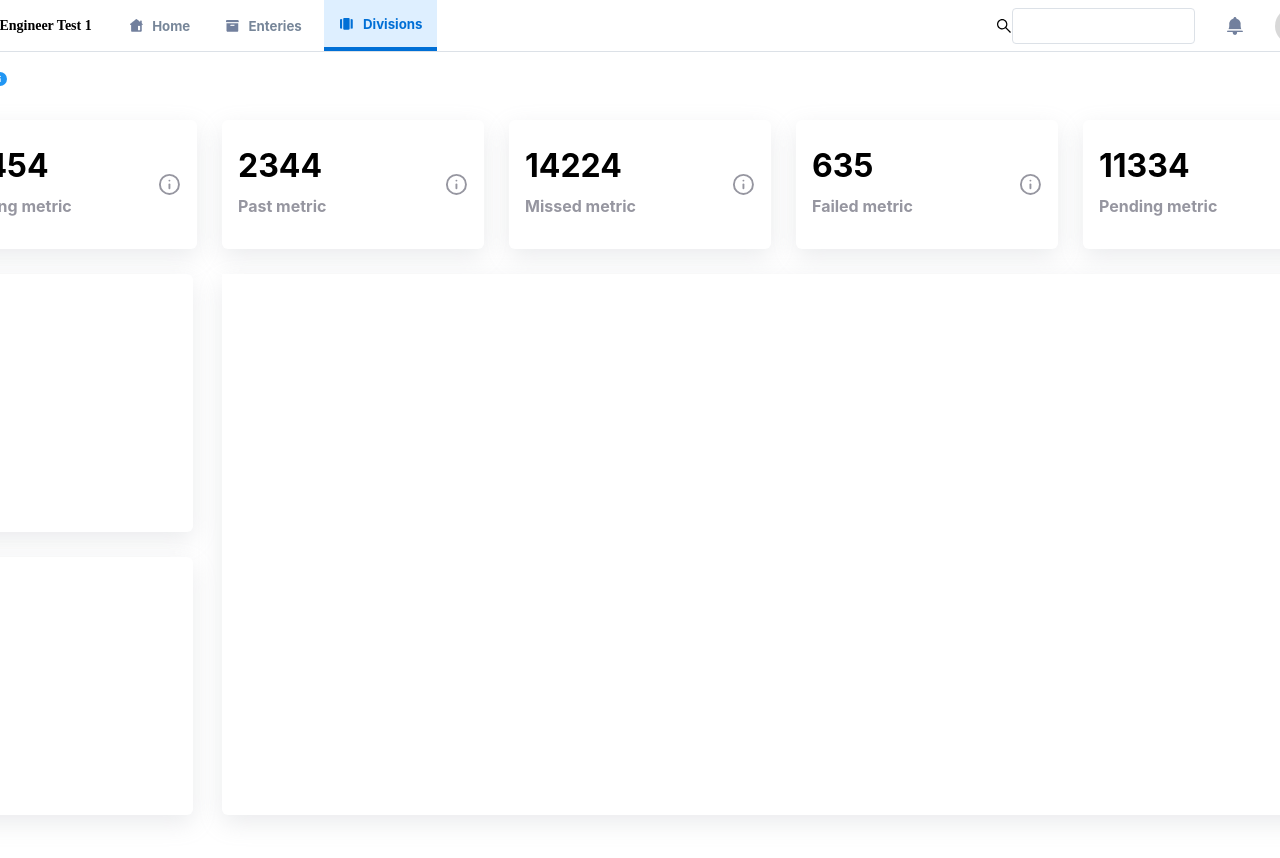
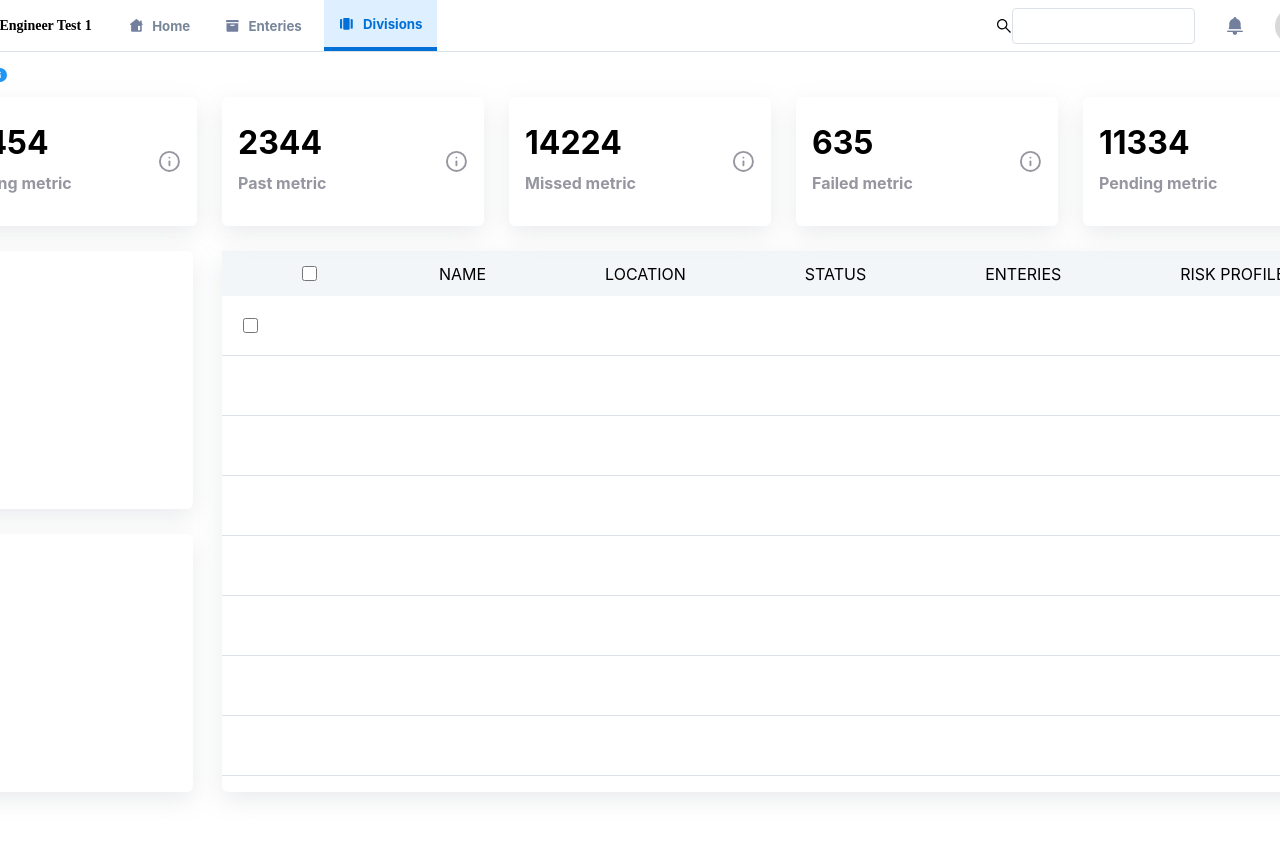
Before and after one commit to Bondesvick/Fe-Engineer, a React (Create React App) app: page / in a window 1280 px wide. Shown: the top 858 px of the page. Built offline with nearby package versions, Linux system fonts and the light colour scheme.

Commit message:
added list ite component items

```diff
--- a/src/Components/ListArea.jsx
+++ b/src/Components/ListArea.jsx
@@ -7,20 +7,100 @@ const Main = styled.div`
     height: 100%;
     box-shadow: rgba(149, 157, 165, 0.2) 0px 8px 24px;
     border-radius: 0 0 6px 6px;
-    display: flex;
-    flex-direction: column;
-    position: relative;
-    justify-content: space-around;
+    overflow-y: hidden;
 
     grid-column-start: 2;
     grid-column-end: 6;
     grid-row-start: 2;
     grid-row-end: 6;
+
+
 `
+
+const Top = styled.div`
+    width: 100%;
+    height: 45px;
+    background-color: #F3F6F9;
+    display: flex;
+    align-items: center;
+    justify-content: space-around;
+
+    .chkbx{
+        height: 15px;
+        width: 15px;
+        border: 5px solid #9F9F9F;
+        margin-left: 20.5px;
+    }
+
+`
+
+const Content = styled.div`
+    overflow-y: auto;
+    width: 100%;
+    height: 100%;
+
+    /* scrollbar,
+    scrollbar-thumb {
+        width: 26px;
+        border-radius: 13px;
+        background-clip: padding-box;
+        border: 10px solid transparent;
+    }  */
+`
+
+const ListItem = styled.div`
+    height: 60px;
+    width: 100%;
+    border-bottom: 1px solid #DCE1E7;
+    display: flex;
+    align-items: center;
+
+    .chkbx{
+        height: 15px;
+        width: 15px;
+        border: 5px solid #9F9F9F;
+        margin-left: 20.5px;
+    }
+
+`
+
+function HeadItem({val}){
+    return(<div>
+        <p>{val}</p>
+    </div>)
+}
 
 export default function ListArea() {
     return (
         <Main>
+            <Top>
+                <input className="chkbx" type="checkbox"/>
+                <HeadItem val="NAME"/>
+                <HeadItem val="LOCATION"/>
+                <HeadItem val="STATUS"/>
+                <HeadItem val="ENTERIES"/>
+                <HeadItem val="RISK PROFILE"/>
+            </Top>
+            <Content>
+                <ListItem>
+                    <input className="chkbx" type="checkbox"/>
+                </ListItem>
+                <ListItem/>
+                <ListItem/>
+                <ListItem/>
+                <ListItem/>
+                <ListItem/>
+                <ListItem/>
+                <ListItem/>
+                <ListItem/>
+                <ListItem/>
+                <ListItem/>
+                <ListItem/>
+                <ListItem/>
+                <ListItem/>
+                <ListItem/>
+            </Content>
+
 
         </Main>
     )
--- a/src/Views/Home.jsx
+++ b/src/Views/Home.jsx
@@ -8,29 +8,28 @@ import ListArea from "./../Components/ListArea"
 import History from "./../Components/History"
 
 const MainBody = styled.div`
-        height: 300px;
         background-color: #EDF6FF;
         display: flex;
         align-items: center;
         justify-content: flex-start;
         flex-direction: column;
-        height: 100vh;
+        height: 100%;
 `
 
 const Content =  styled.div`
     width: 1440px;;
-    min-height: 840px;
+    min-height: 800px;
     background-color: #fff;
 
     .flag{
-        height: 53px;
+        height: 45px;
         width: 100%;
         display: flex;
         align-items: center;
         padding-left: 33px;
     }
 
-    .girdarea{
+    .gridarea{
         display: grid;
         grid-template-columns: repeat(5, 1fr);
         grid-template-rows: repeat(5, 1fr);
@@ -38,7 +37,8 @@ const Content =  styled.div`
         height: 90px;
         width: 100%;
         grid-gap: 25px;
-        padding: 15px;
+        padding: 0 15px 15px 15px;
+        padding-bottom: 15px;
 
 
     }
@@ -58,7 +58,7 @@ export default function Home() {
                 </div>
 
 
-            <div className="girdarea">
+                <div className="gridarea">
 
                     <Stats style={{gridColumnStart: "1", gridColumnEnd: "2", gridRowStart: "1", gridRowEnd: "2"}} num="31454" val="Ongoing metric"/>
 
```
Lines whose indentation alone changed are shown as unchanged.
